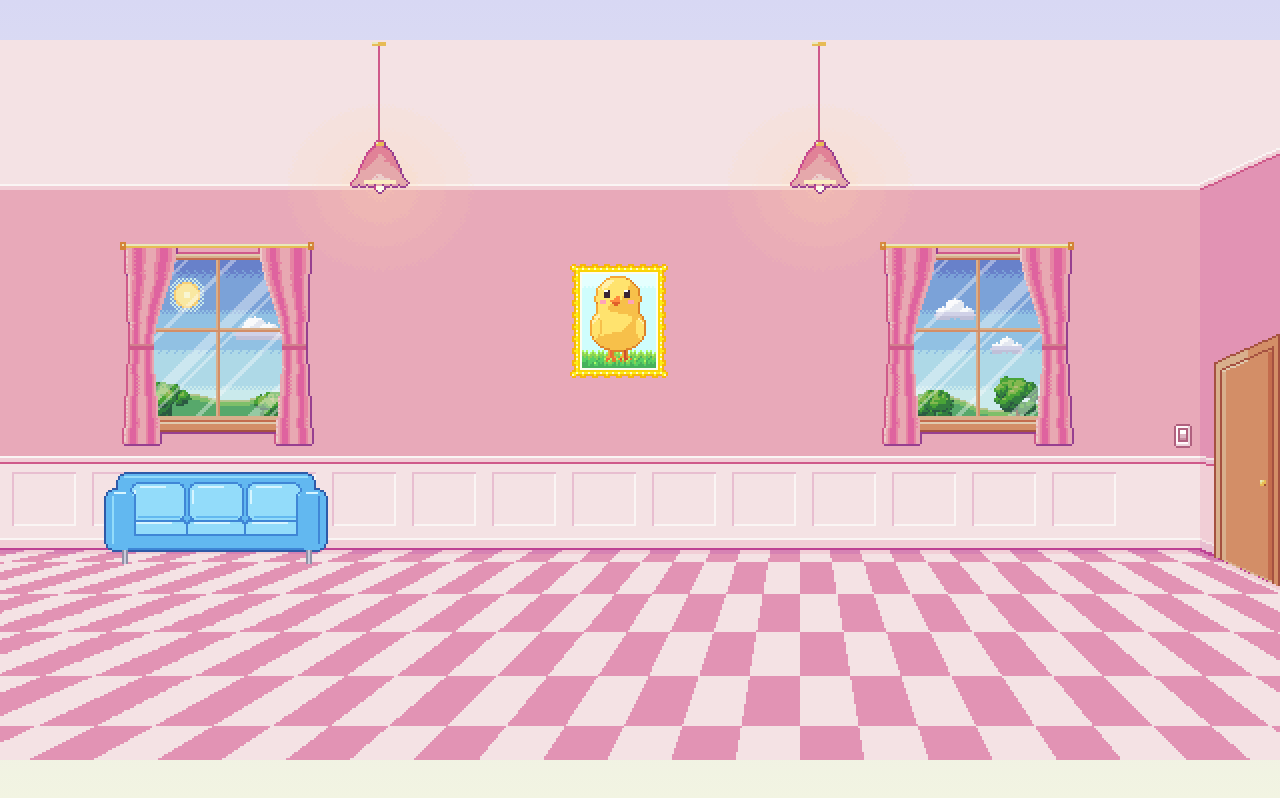
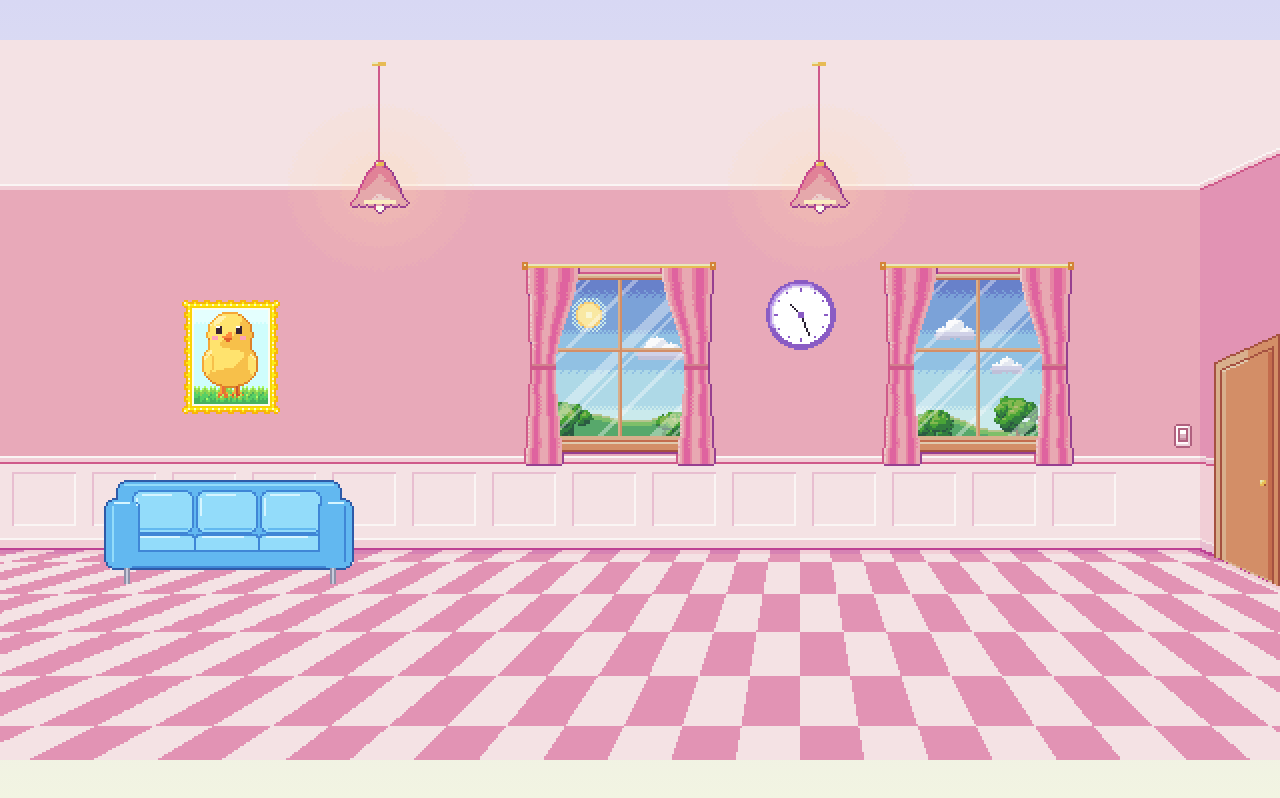
Before and after one commit to Hajfia/lilla-pixelliv, a React (Vite) app: page / in a window 1280 px wide. Built offline with nearby package versions, Linux system fonts and the light colour scheme.

Commit message:
added clock and slightly bigger sofa. not sure about deign of the clock but tbc

```diff
--- a/src/features/room/Room.tsx
+++ b/src/features/room/Room.tsx
@@ -16,6 +16,7 @@ import switchOff from "./assets/images/switch-off.png"
 import RoomObject from "./components/RoomObject"
 import LampGlow from "./components/LampGlow"
 import CrossFadeObject from "./components/CrossFadeObject"
+import Clock from "./components/Clock"
 import { useRoomScale } from "./hooks/useRoomScale"
 import { useRoomStore } from "./store/roomStore"
 import "./assets/scss/Room.scss"
@@ -38,8 +39,8 @@ const Room = () => {
           fadeSrc={windowLeftNight}
           faded={!lightsOn}
           alt={lightsOn ? "Fönster med sol" : "Fönster med stjärnhimmel"}
-          x={60}
-          y={98}
+          x={261}
+          y={108}
           width={98}
         />
         <CrossFadeObject
@@ -48,17 +49,18 @@ const Room = () => {
           faded={!lightsOn}
           alt={lightsOn ? "Fönster med moln" : "Fönster med stjärnhimmel"}
           x={440}
-          y={98}
+          y={108}
           width={98}
         />
-        <RoomObject src={painting} alt="Tavla med en kyckling" x={285} y={112} width={49} />
+        <RoomObject src={painting} alt="Tavla med en kyckling" x={91} y={130} width={49} />
+        <Clock x={383} y={120} />
         <LampGlow cx={190} cy={74} on={lightsOn} />
         <LampGlow cx={410} cy={74} on={lightsOn} />
         <RoomObject
           src={lightsOn ? lampOn : lampOff}
           alt="Taklampa"
           x={175}
-          y={0}
+          y={10}
           width={30}
           onClick={toggleLights}
           pressed={lightsOn}
@@ -67,12 +69,12 @@ const Room = () => {
           src={lightsOn ? lampOn : lampOff}
           alt="Taklampa"
           x={395}
-          y={0}
+          y={10}
           width={30}
           onClick={toggleLights}
           pressed={lightsOn}
         />
-        <RoomObject src={sofa} alt="Ljusblå soffa" x={52} y={216} width={112} />
+        <RoomObject src={sofa} alt="Ljusblå soffa" x={52} y={220} width={125} />
         <RoomObject src={doorFrame} alt="" x={607} y={147} width={33} />
         <RoomObject
           src={doorOpen ? doorOpenImg : doorClosed}
--- /dev/null
+++ b/src/features/room/assets/scss/Clock.scss
@@ -0,0 +1,48 @@
+.clock {
+    img {
+        display: block;
+        width: 100%;
+        image-rendering: pixelated;
+    }
+
+    &:focus-visible {
+        outline: 2px dashed #b4507a;
+        outline-offset: 2px;
+        border-radius: 50%;
+    }
+}
+
+.clock__hands {
+    position: absolute;
+    inset: 0;
+    width: 100%;
+    height: 100%;
+    image-rendering: pixelated;
+}
+
+.clock__digital {
+    position: absolute;
+    z-index: 1;
+    top: 100%;
+    left: 50%;
+    padding: calc(1px * var(--scale)) calc(3px * var(--scale));
+    border: calc(1px * var(--scale)) solid #4a2a6e;
+    border-radius: calc(2px * var(--scale));
+    background-color: #fff;
+    color: #2b2233;
+    font: bold calc(9px * var(--scale)) / 1 monospace;
+    white-space: nowrap;
+    pointer-events: none;
+    opacity: 0;
+    transform: translate(-50%, calc(3px * var(--scale)));
+    transition: opacity 200ms ease-out;
+
+    @media (prefers-reduced-motion: reduce) {
+        transition: none;
+    }
+}
+
+.clock:hover .clock__digital,
+.clock:focus-visible .clock__digital {
+    opacity: 1;
+}
--- /dev/null
+++ b/src/features/room/components/Clock.tsx
@@ -0,0 +1,86 @@
+import { useEffect, useRef, type CSSProperties } from "react"
+import clockFace from "../assets/images/clock-face.png"
+import { useNow } from "../hooks/useNow"
+import "../assets/scss/Clock.scss"
+
+const SIZE = 35
+const CENTER = 17
+const HOUR_LENGTH = 7
+const MINUTE_LENGTH = 11
+const HAND_COLOR = "#2b2233"
+const PIN_COLOR = "#8a5cc4"
+
+type ClockProps = {
+  x: number
+  y: number
+}
+
+const handTip = (angle: number, length: number) => ({
+  x: Math.round(CENTER + length * Math.sin(angle)),
+  y: Math.round(CENTER - length * Math.cos(angle)),
+})
+
+const drawPixelLine = (ctx: CanvasRenderingContext2D, x0: number, y0: number, x1: number, y1: number) => {
+  const dx = Math.abs(x1 - x0)
+  const dy = -Math.abs(y1 - y0)
+  const stepX = x0 < x1 ? 1 : -1
+  const stepY = y0 < y1 ? 1 : -1
+  let error = dx + dy
+  let x = x0
+  let y = y0
+
+  while (true) {
+    ctx.fillRect(x, y, 1, 1)
+    if (x === x1 && y === y1) break
+    const doubled = 2 * error
+    if (doubled >= dy) {
+      error += dy
+      x += stepX
+    }
+    if (doubled <= dx) {
+      error += dx
+      y += stepY
+    }
+  }
+}
+
+const Clock = ({ x, y }: ClockProps) => {
+  const canvasRef = useRef<HTMLCanvasElement>(null)
+  const now = useNow()
+  const hours = now.getHours()
+  const minutes = now.getMinutes()
+  const time = `${String(hours).padStart(2, "0")}:${String(minutes).padStart(2, "0")}`
+
+  useEffect(() => {
+    const ctx = canvasRef.current?.getContext("2d")
+    if (!ctx) return
+
+    ctx.clearRect(0, 0, SIZE, SIZE)
+    ctx.fillStyle = HAND_COLOR
+
+    const hourAngle = (((hours % 12) + minutes / 60) / 12) * 2 * Math.PI
+    const hour = handTip(hourAngle, HOUR_LENGTH)
+    drawPixelLine(ctx, CENTER, CENTER, hour.x, hour.y)
+
+    const minuteAngle = (minutes / 60) * 2 * Math.PI
+    const minute = handTip(minuteAngle, MINUTE_LENGTH)
+    drawPixelLine(ctx, CENTER, CENTER, minute.x, minute.y)
+
+    ctx.fillStyle = PIN_COLOR
+    ctx.fillRect(CENTER - 1, CENTER - 1, 3, 3)
+  }, [hours, minutes])
+
+  const style = { "--x": x, "--y": y, "--width": SIZE } as CSSProperties
+
+  return (
+    <div className="room-object clock" style={style} tabIndex={0} role="img" aria-label={`Klockan är ${time}`}>
+      <img src={clockFace} alt="" />
+      <canvas ref={canvasRef} width={SIZE} height={SIZE} className="clock__hands" />
+      <span className="clock__digital" aria-hidden="true">
+        {time}
+      </span>
+    </div>
+  )
+}
+
+export default Clock
--- /dev/null
+++ b/src/features/room/hooks/useNow.ts
@@ -0,0 +1,22 @@
+import { useEffect, useState } from "react"
+
+const MINUTE = 60_000
+
+const msToNextMinute = () => MINUTE - (Date.now() % MINUTE)
+
+export const useNow = () => {
+  const [now, setNow] = useState(() => new Date())
+
+  useEffect(() => {
+    let timeoutId = window.setTimeout(tick, msToNextMinute())
+
+    function tick() {
+      setNow(new Date())
+      timeoutId = window.setTimeout(tick, msToNextMinute())
+    }
+
+    return () => window.clearTimeout(timeoutId)
+  }, [])
+
+  return now
+}
```
Also changed, not shown: src/features/room/assets/images/clock-face.png (added), src/features/room/assets/images/sofa.png.
